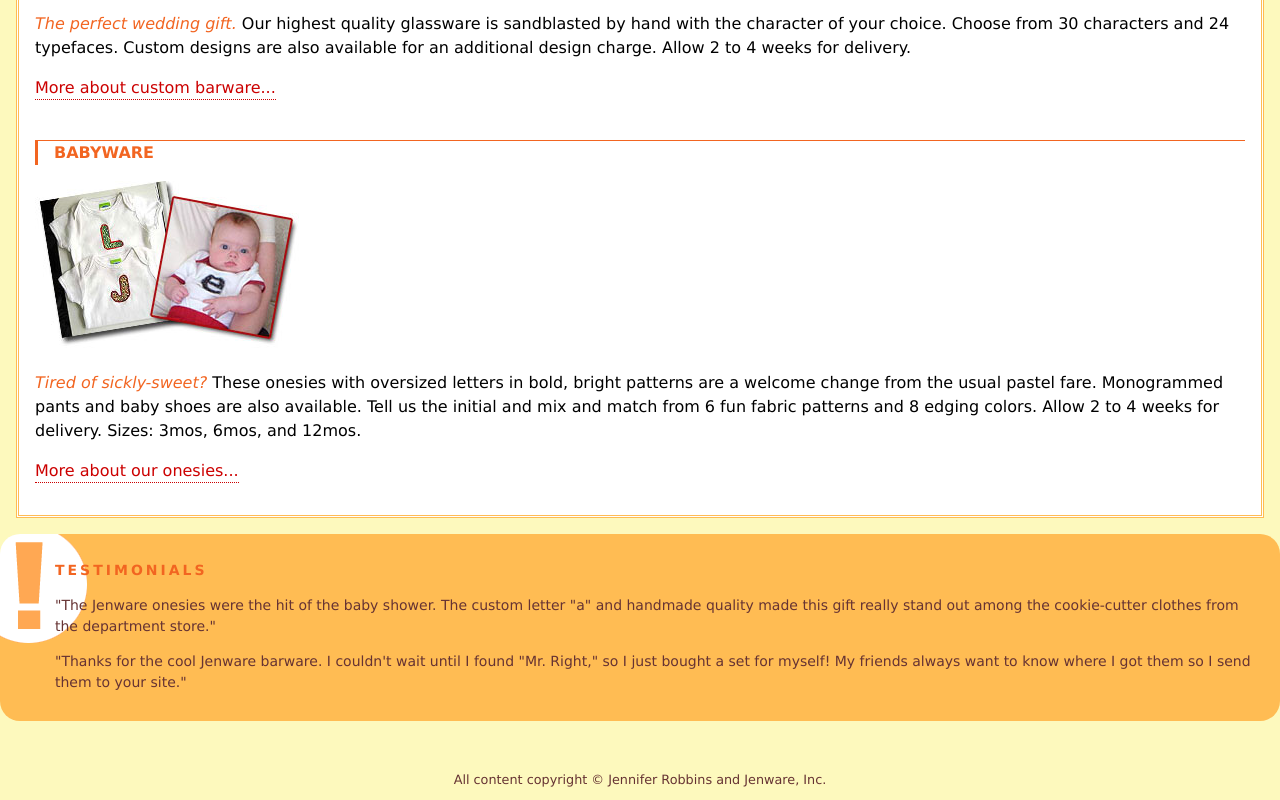
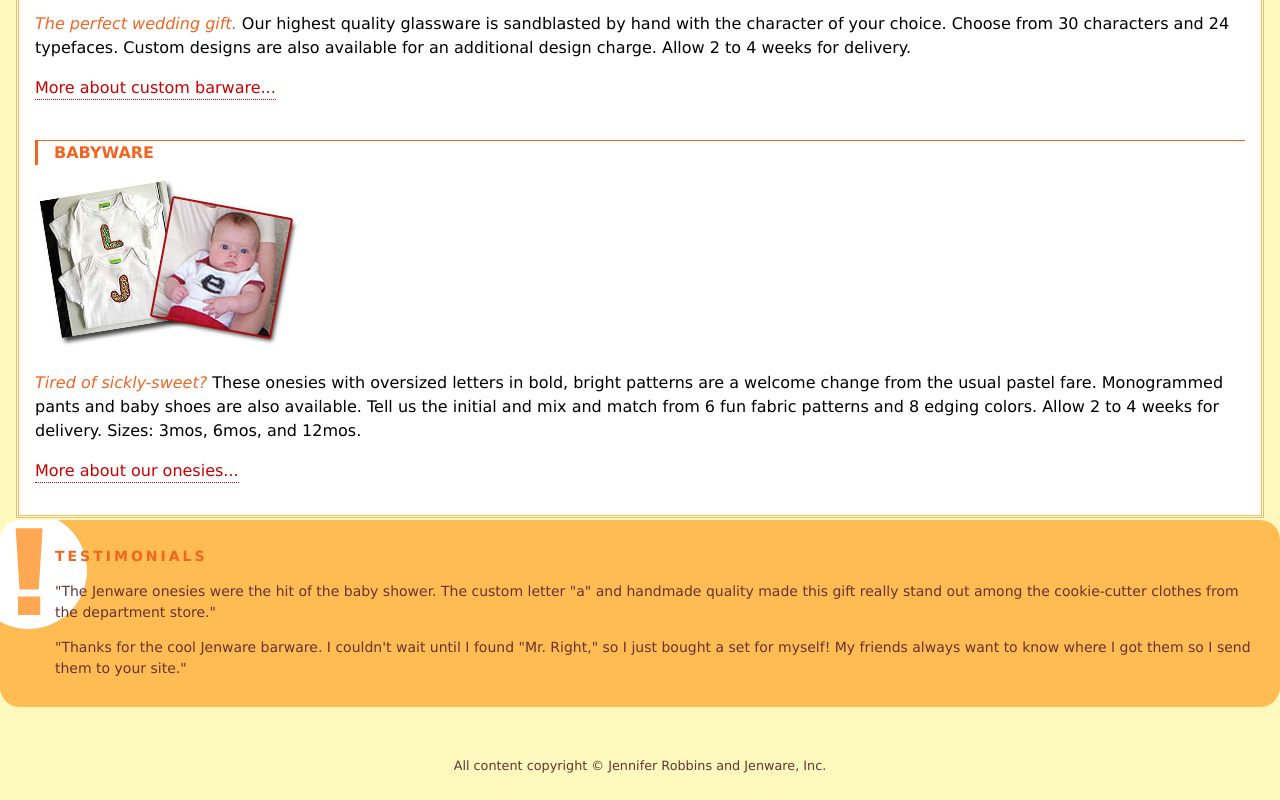
Before and after one commit to ConnorManiatty/Learning-web-design, a plain HTML site: page jenware/jenware.html in a window 1280 px wide. Shown: the part 535-1335 px from the top of the page. Drawn offline with Linux system fonts and the light colour scheme.

Commit message:
recovered part of 13

```diff
--- a/jenware/jenware.html
+++ b/jenware/jenware.html
@@ -132,7 +132,7 @@ margin-top: -10px;
  padding-left: 55px;
  color: #633;
  border-radius: 20px;
- margin-top: 1em;
+ margin-top: -1em;
   }
 
 #testimonials
```
